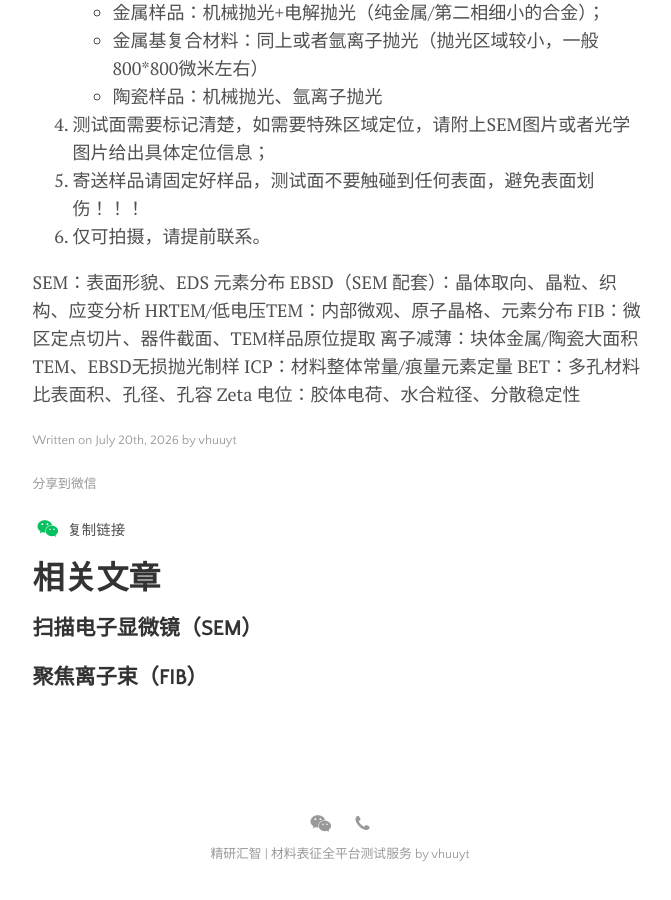
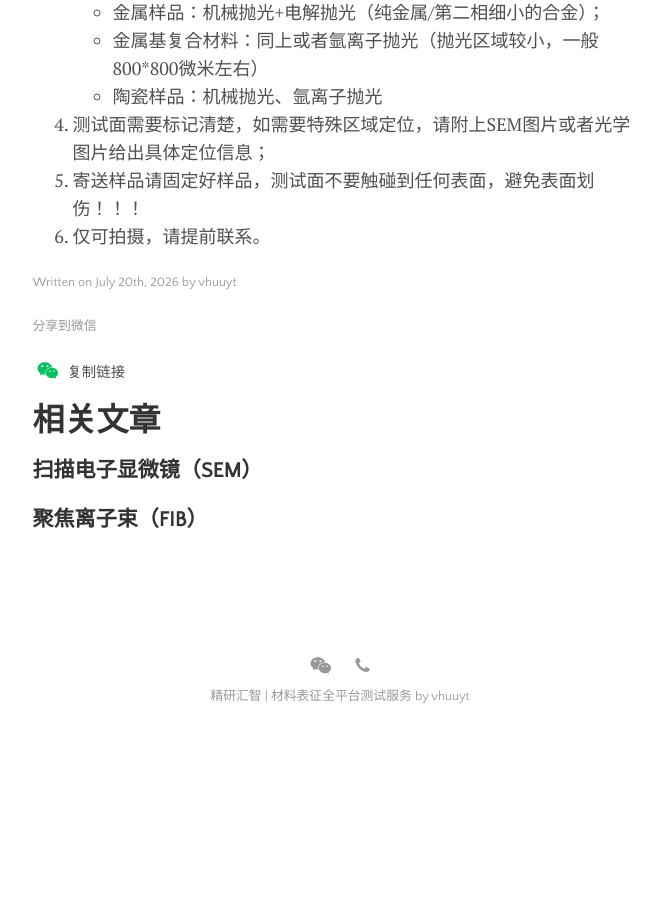
Before and after one commit to vhuuyt/characterization, a Jekyll site: the page built from _posts/2026-07-20-EBSD.md, in a window 1280 px wide and 900 px high, scrolled down 1114 px. Shown: the whole window, without its empty margins (300-971 px from the left). Built offline with Jekyll 4.4.1, drawn with Linux system fonts in a browser that asks for light colours; after the commit the page ends 1856 px from its top, so only the background shows below that.

Commit message:
Remove trailing instrument list from EBSD post
Clean up _posts/2026-07-20-EBSD.md by removing redundant trailing lines listing SEM, EBSD, HRTEM, FIB, ICP, BET, Zeta potential, and extra blank lines. Keeps the post concise and removes duplicated or stray content at the end of the file.

```diff
--- a/_posts/2026-07-20-EBSD.md
+++ b/_posts/2026-07-20-EBSD.md
@@ -26,14 +26,3 @@ EBSD集成于SEM扫描电镜，采集电子背散射衍射花样，解析晶体
 4. 测试面需要标记清楚，如需要特殊区域定位，请附上SEM图片或者光学图片给出具体定位信息；
 5. 寄送样品请固定好样品，测试面不要触碰到任何表面，避免表面划伤！！！
 6. 仅可拍摄，请提前联系。
-
-
-
-SEM：表面形貌、EDS 元素分布
-EBSD（SEM 配套）：晶体取向、晶粒、织构、应变分析
-HRTEM/低电压TEM：内部微观、原子晶格、元素分布
-FIB：微区定点切片、器件截面、TEM样品原位提取
-离子减薄：块体金属/陶瓷大面积TEM、EBSD无损抛光制样
-ICP：材料整体常量/痕量元素定量
-BET：多孔材料比表面积、孔径、孔容
-Zeta 电位：胶体电荷、水合粒径、分散稳定性
```
